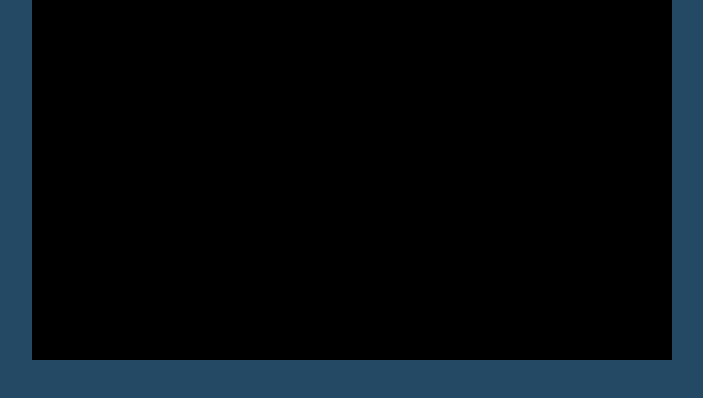
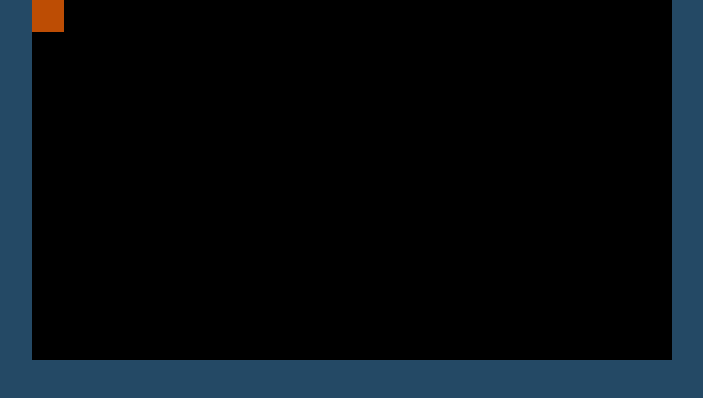
Before and after one commit to ericbo/STG-Ludum-Dare, a plain HTML site: page index.html in a window 1280 px wide. Shown: the whole page, without its empty margins (288-991 px from the left). Drawn offline with Linux system fonts and the light colour scheme.

Commit message:
Added Player.js

```diff
--- a/index.html
+++ b/index.html
@@ -7,6 +7,7 @@
       <link rel="stylesheet" type="text/css" href="css/style.css">
     </head>
     <body>
+        <script src="js/Player.js"></script>
         <script src="js/STGameFramework.js"></script>
         <script>
             FramworkInit(640, 360);
--- /dev/null
+++ b/js/Player.js
@@ -0,0 +1,20 @@
+function Player () {
+  this.x = 0;
+  this.y = 0;
+  this.speed = 2;
+
+  this.model = {
+    width: 32,
+    height: 32,
+    color: "#bd4d04"
+  };
+
+  this.Update = function () {
+
+  };
+
+  this.Render = function () {
+    ctx.fillStyle = this.model.color;
+    ctx.fillRect(this.x, this.y, this.model.width, this.model.height);
+  };
+}
--- a/js/STGameFramework.js
+++ b/js/STGameFramework.js
@@ -97,6 +97,9 @@ var KEYS = {
     EQUAL: 197
 };
 
+// Temporary crap
+var player = new Player();
+
 function FramworkInit (CanvasWidth, CanvasHeight) {
     // This function will be called when the game object is created
     canvas = document.createElement("Canvas");
@@ -123,6 +126,8 @@ function Update () {
     // This function will be called every frame
     // Add code beneath
 
+    player.Update();
+
 }
 
 function Render () {
@@ -131,7 +136,7 @@ function Render () {
     RefreshCanvas(/* Color */);
 
     // Add code beneath
-
+    player.Render();
 }
 
 // Sets the width and height of the canvas
```
